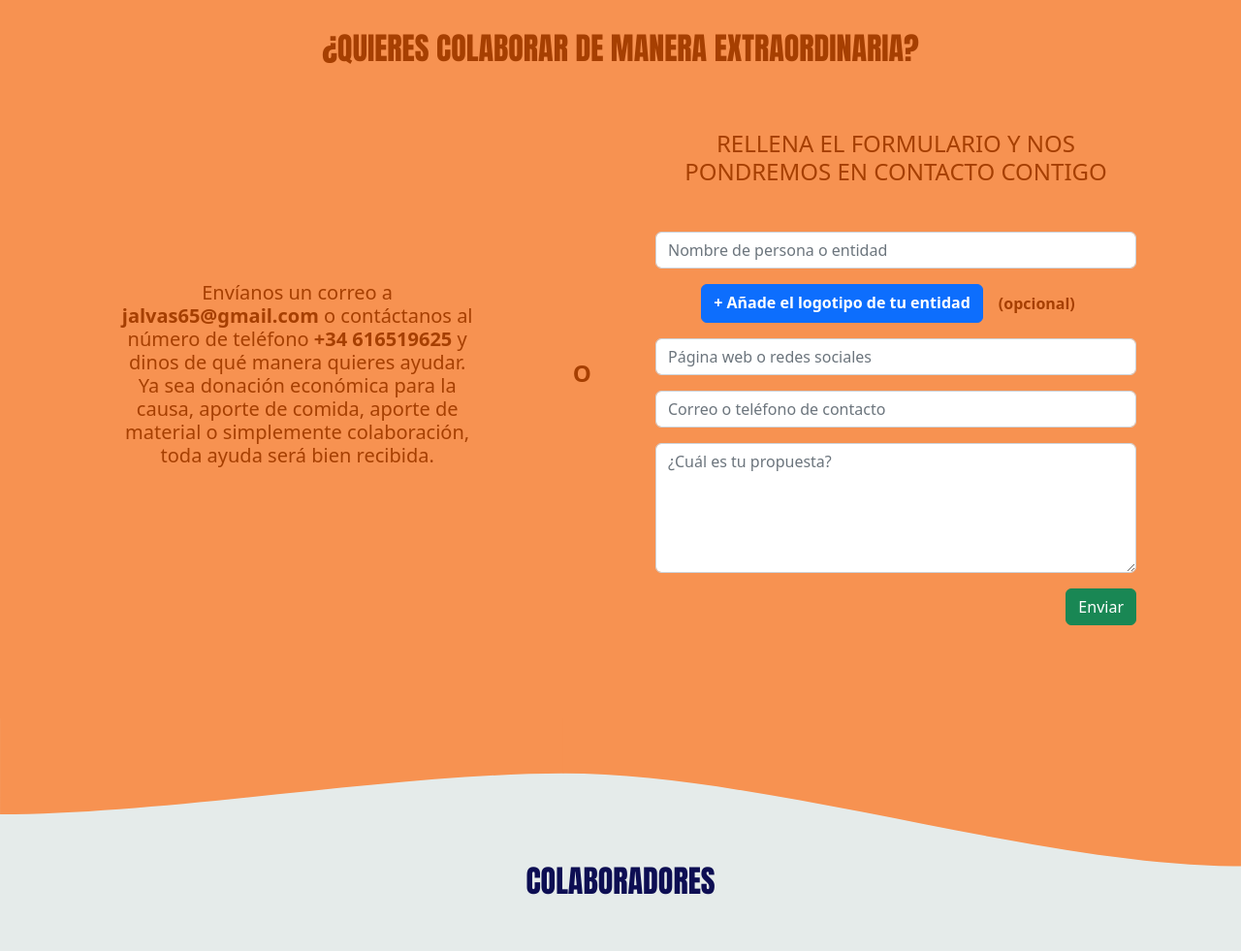
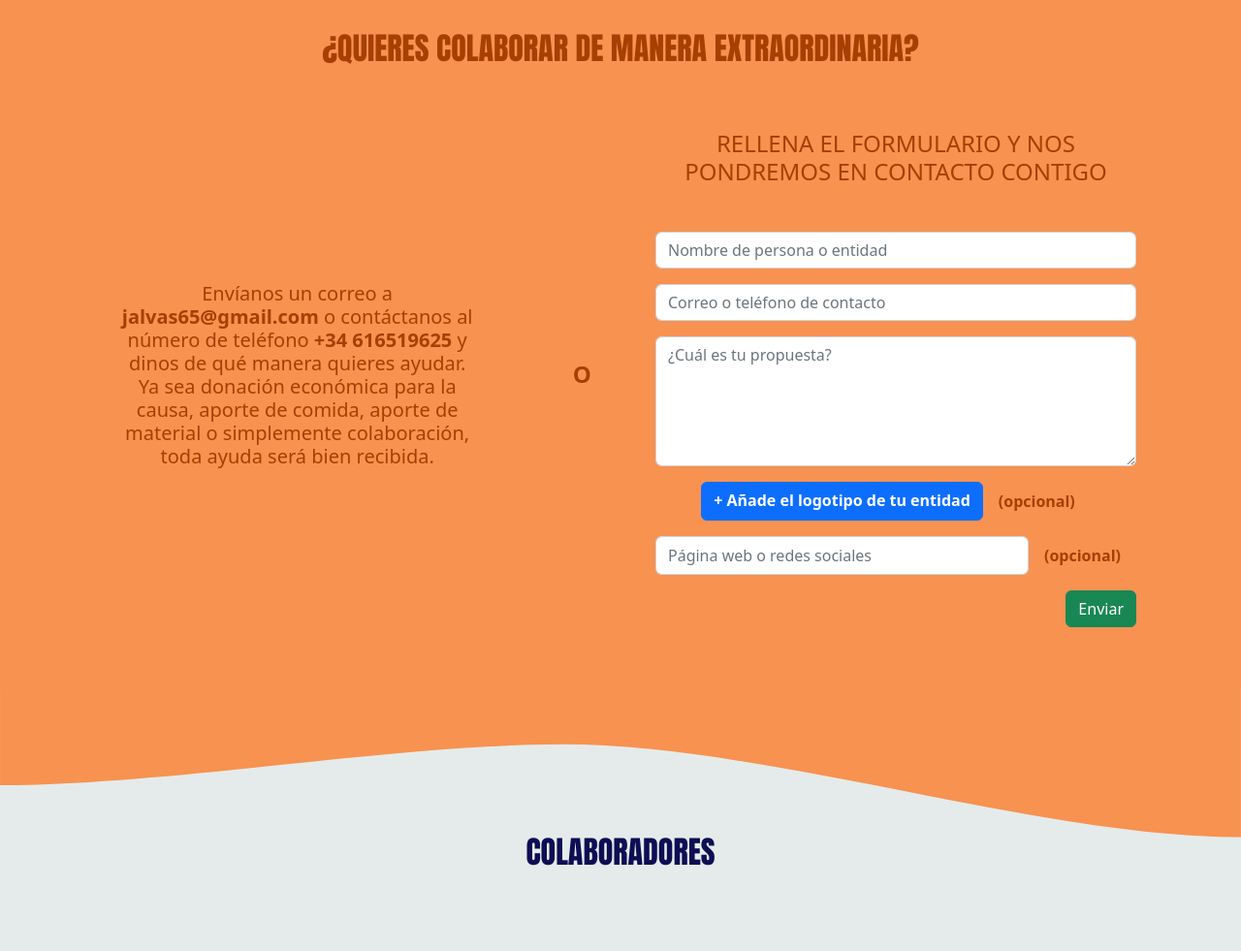
Before and after one commit to Karlos4T/Web_ELArrastre, a PHP site: page /src/front/ in a window 1280 px wide. Shown: the part 2370-3351 px from the top of the page at 97% size. Run offline with PHP 8.4, Linux system fonts and the light colour scheme; data that the repository does not hold is empty; some libraries are stand-ins or nearby versions.

Commit message:
finished

```diff
--- a/src/front/collaborators.php
+++ b/src/front/collaborators.php
@@ -12,7 +12,7 @@
                     if (empty($row['path_img']))
                     {
                         ?>
-                        <a <?php if (!empty($row['link'])){?>href="<?php echo $row['link']?>" <?php }?> class="card_colab col-6 col-md-3 p-3">
+                        <a <?php if (!empty($row['link'])){?>href="<?php echo $row['link']?>" <?php }?> class="card_colab col-4 col-md-3 p-3">
                             <p class="name_collab text-center mt-3 h3 t-blue"><b><?php echo $row['name'];?></b></p>
                         </a>
                         <?php
@@ -28,7 +28,7 @@
                     if (!empty($row['path_img']))
                     {
                         ?>
-                        <a <?php if (!empty($row['link'])){?>href="<?php echo $row['link']?>" <?php }?>target="blank" class="card_colab col-6 col-md-3 p-3 d-flex align-items-between">
+                        <a <?php if (!empty($row['link'])){?>href="<?php echo $row['link']?>" <?php }?>target="blank" class="card_colab col-4 col-md-3 p-3 d-flex align-items-between">
                             <div class="h-100 d-flex align-items-center justify-content-center">
                                 <img class="logo_collab" src="<?php echo('../../assets/imgs/collaborators/'.$row['path_img']);?>" alt="">
                             </div>
--- a/src/front/register_colaborator.php
+++ b/src/front/register_colaborator.php
@@ -1,4 +1,4 @@
-<div class="contact row m-0 d-flex justify-content-center px-md-5 pb-md-5 p-3">
+<div class="contact row m-0 d-flex justify-content-center px-md-5 p-3">
     <h2 class="text-center my-3 impact">¿QUIERES COLABORAR DE MANERA EXTRAORDINARIA?</h2>
     <div class="col-12 col-md-5 d-flex align-items-center">
         <div class="p-lg-5">
@@ -18,13 +18,15 @@
         <h4 class="text-center mb-5">RELLENA EL FORMULARIO Y NOS PONDREMOS EN CONTACTO CONTIGO</h4>
         <input type="hidden" name="collaborator_input" value="1">
         <input required class="form-control my-3" type="text" name="name" placeholder="Nombre de persona o entidad">
+        <input required class="form-control my-3" type="text" name="mail" placeholder="Correo o teléfono de contacto">
+        <textarea required class="form-control my-3" name="message" id="" cols="30" placeholder="¿Cuál es tu propuesta?" rows="5"></textarea>
         <div class="form-group d-flex justify-content-center">
             <input type="file" class="form-control-file d-none" name="img" accept="image/*" id="imagen">
             <label class="btn btn-primary ml-3" for="imagen"><b>+ Añade el logotipo de tu entidad</b></label> <span class="p-2 mx-2"><b>(opcional)</b></span>
         </div>
-        <input class="form-control my-3" type="text" name="link" placeholder="Página web o redes sociales">
-        <input required class="form-control my-3" type="text" name="mail" placeholder="Correo o teléfono de contacto">
-        <textarea required class="form-control my-3" name="message" id="" cols="30" placeholder="¿Cuál es tu propuesta?" rows="5"></textarea>
+        <div class="form-group d-flex justify-content-center">
+            <input class="form-control my-3" type="text" name="link" placeholder="Página web o redes sociales"><span class="p-2 mx-2 my-3"><b>(opcional)</b></span>
+        </div>
         <div class="d-flex justify-content-end">
             <button type="submit" class="btn btn-success">Enviar</button>
         </div>
```
